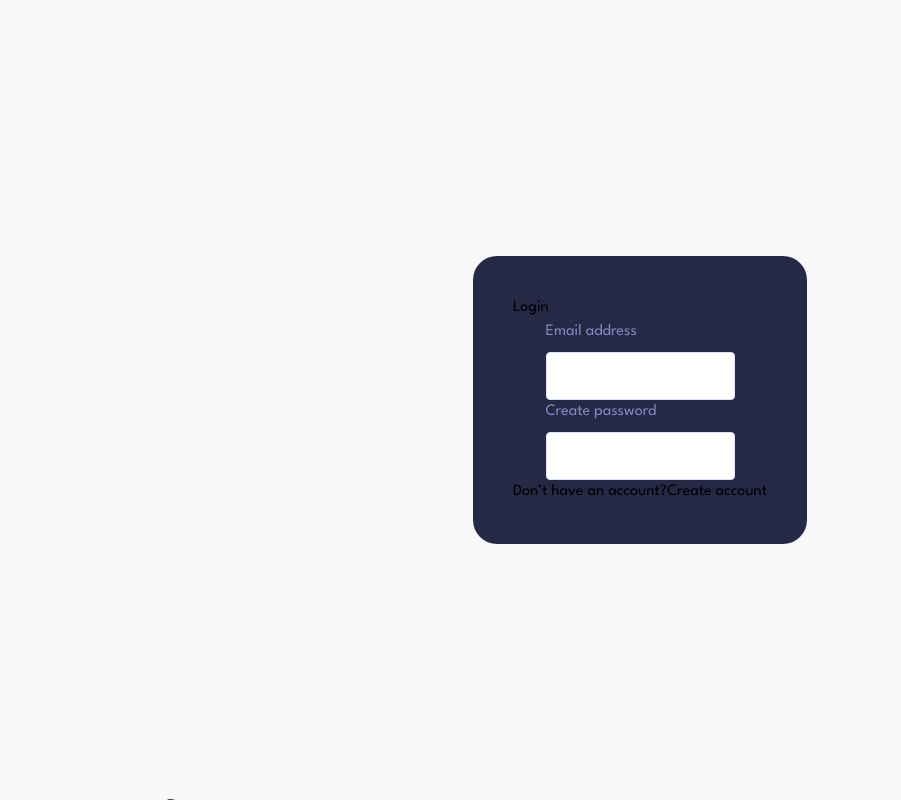
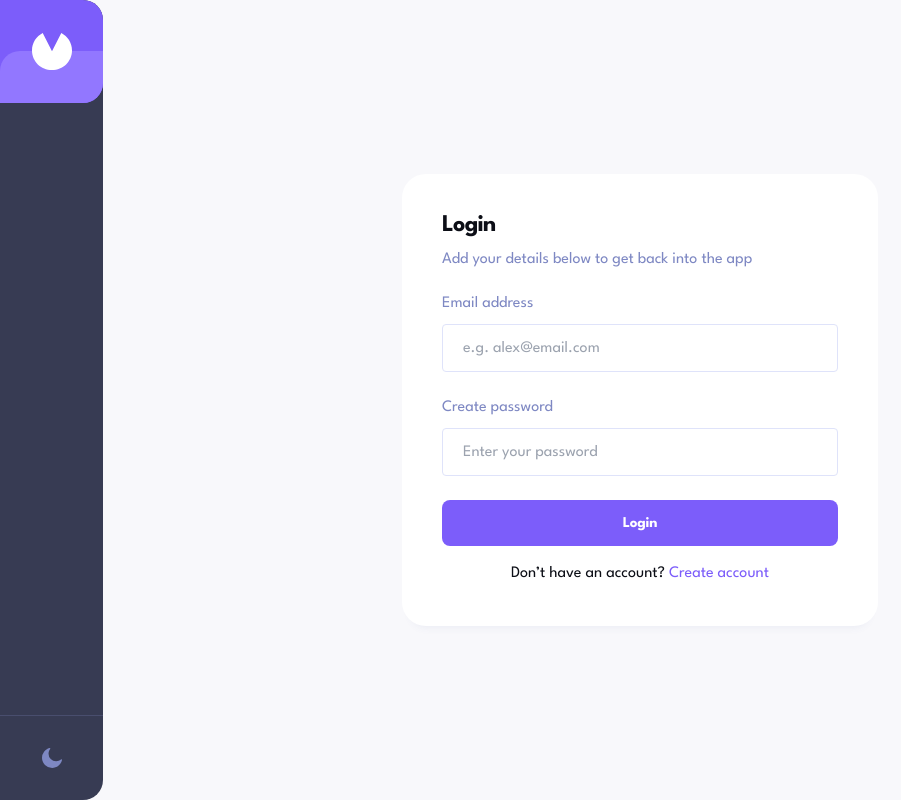
Before and after one commit to AdrianoEscarabote/Invoice-app, a Next.js app in the folder frontend/: page /login in a window 1280 px wide. Shown: the top 800 px of the page, without its empty margins (0-901 px from the left). Built offline with nearby package versions, Linux system fonts and the light colour scheme.

Commit message:
chore: importing component on the login page

```diff
--- a/frontend/src/app/login/page.tsx
+++ b/frontend/src/app/login/page.tsx
@@ -1,37 +1,29 @@
 import "../../styles/global.css";
 import Link from "next/link";
-import InputForm from "@/components/InputForm";
 import style from "./style.module.css";
-import NothingHereComponent from "@/components/NothingHereComponent";
+import HeaderLoginPage from "./components/HeaderLoginPage";
+import FormLoginPage from "./components/FormLoginPage";
 
 const LoginPage = () => {
   return (
     <>
+      <HeaderLoginPage />
       <main className="min-h-screen flex items-center justify-center">
-        <div className="bg-almost_dark_blue p-10 flex items-center flex-col  rounded-3xl">
-          <h1 className="self-start">Login</h1>
-          <form>
-            <legend className="sr-only">login</legend>
-            <fieldset>
-              <InputForm
-                className={`${style.input}`}
-                labelText="Email address"
-              />
+        <div className="max-w-[476px] p-10 w-full bg-2 shadow flex items-center flex-col  rounded-3xl">
+          <h1 className="mb-3 self-start HeadingM text-color2">Login</h1>
 
-              <InputForm
-                className={`${style.input}`}
-                labelText="Create password"
-                type="password"
-              />
-            </fieldset>
-          </form>
-          <div className="flex ">
+          <p className="BodyM mb-5 self-start text-color3">
+            Add your details below to get back into the app
+          </p>
+          <FormLoginPage />
+          <div className="mt-4 flex gap-1 text-color2 BodyM">
             <p>Don’t have an account?</p>
-            <Link href={"/signup"}>Create account</Link>
+            <Link href={"/signup"} className="text-dark_purple hover:underline">
+              Create account
+            </Link>
           </div>
         </div>
       </main>
-      <NothingHereComponent />
     </>
   );
 };
```
